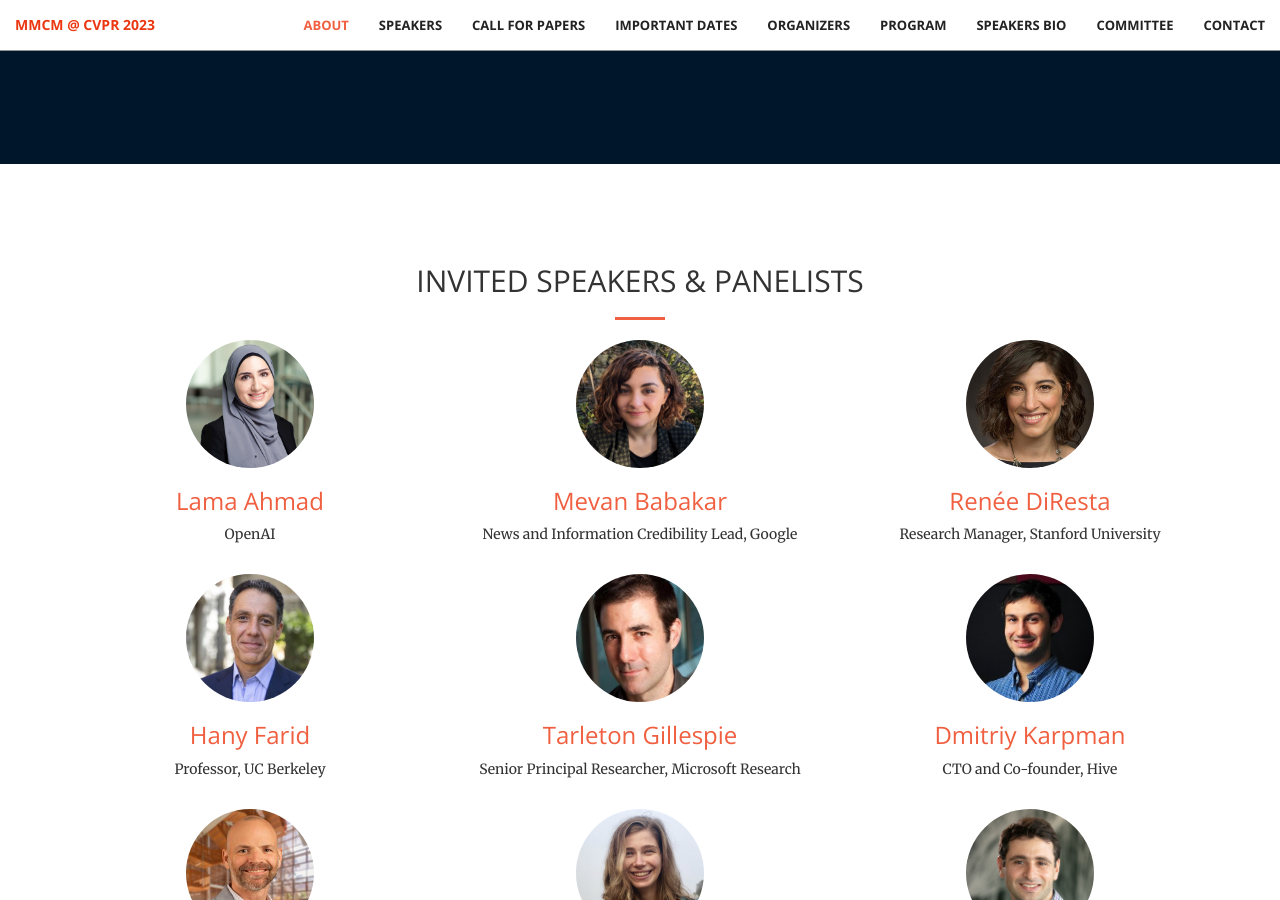
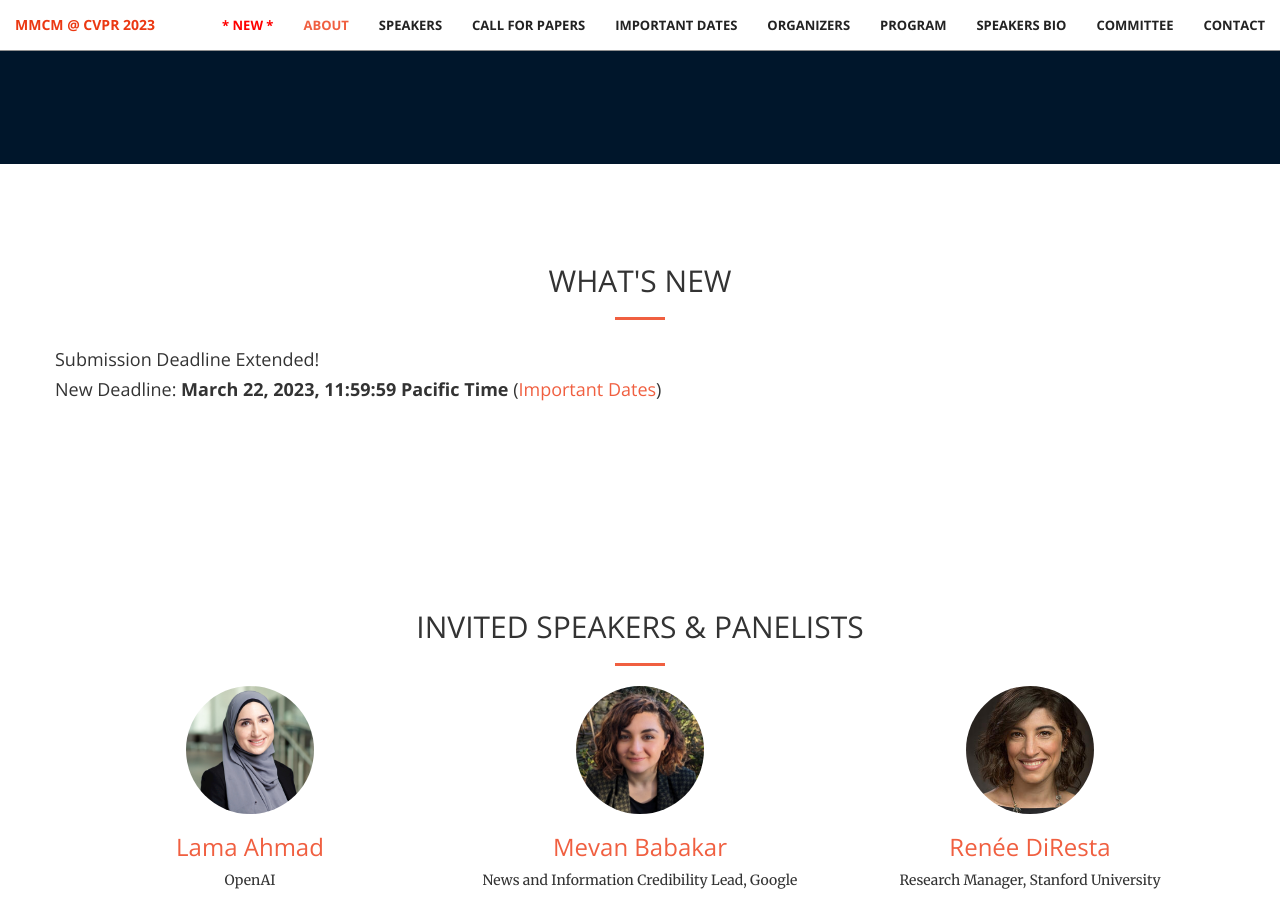
Before and after one commit to multimodal-content-moderation/multimodal-content-moderation.github.io, a Jekyll site: the page built from index.html, in a window 1280 px wide and 900 px high, scrolled down 1312 px. Built offline with Jekyll 4.4.1, drawn with Linux system fonts in a browser that asks for light colours; some of the changed text lies outside the part shown.

Commit message:
added new

```diff
--- a/_includes/dates.html
+++ b/_includes/dates.html
@@ -19,7 +19,7 @@
             		</tr>
             		<tr style="border-bottom: 1px solid black; height: 30px">
             			<td><b>Paper Submission Deadline</b></td>
-            			<td><b>March 22, 2023, 11:59:59 Pacific Time</b></td>
+            			<td><b>March 22, 2023, 11:59:59 Pacific Time</b>&nbsp;&nbsp;<s>March 20, 2023, 11:59:59 Pacific Time</s></td>
             		</tr>
                     <tr style="border-bottom: 1px solid black; height: 30px">
             			<td>Final Decisions to Authors</td>
--- a/_includes/nav.html
+++ b/_includes/nav.html
@@ -14,6 +14,9 @@
         <!-- Collect the nav links, forms, and other content for toggling -->
         <div class="collapse navbar-collapse" id="bs-example-navbar-collapse-1">
             <ul class="nav navbar-nav navbar-right">
+                <li>
+                    <a class="page-scroll" href="#new" style="color: red">* New *</a>
+                </li>
                 <li>
                     <a class="page-scroll" href="#about">About</a>
                 </li>
--- /dev/null
+++ b/_includes/new.html
@@ -0,0 +1,16 @@
+<section class="bg-gray" id="new">
+    <div class="container text-center">
+        <div class="row">
+          <div class="call-to-action">
+              <h2>WHAT'S NEW</h2>
+              <hr class="primary">
+          </div>
+        </div>
+        <div class="row no-gutter">
+            <div class="col-md-12" align="left">
+                <h4>Submission Deadline Extended!</h4>
+                <h4>New Deadline: <b>March 22, 2023, 11:59:59 Pacific Time</b> (<a class="page-scroll" href="#dates">Important Dates</a>)</h4>
+            </div>
+        </div>
+    </div>
+</section>
--- a/_layouts/front.html
+++ b/_layouts/front.html
@@ -7,6 +7,7 @@
   {% include nav.html %}
   {% include header.html %}
   {% include call-to-action.html %}
+  {% include new.html %}
   {% include speakers.html %}
   {% include cfp.html %}
   {% include dates.html %}
```
